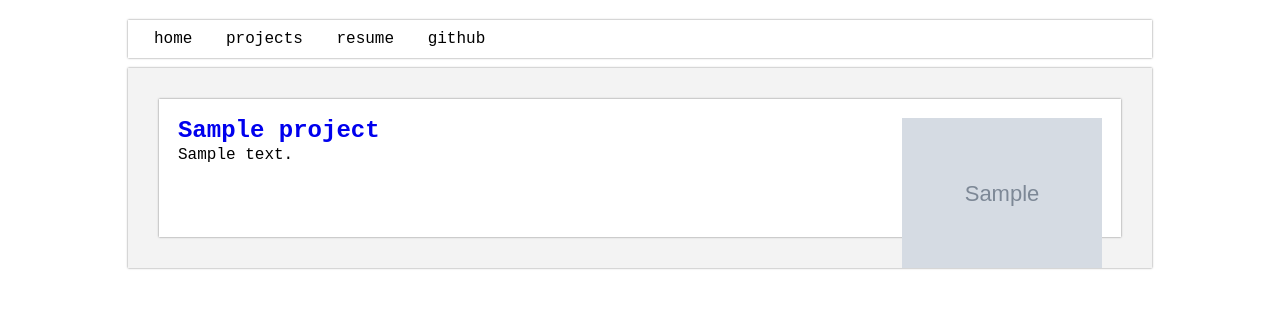
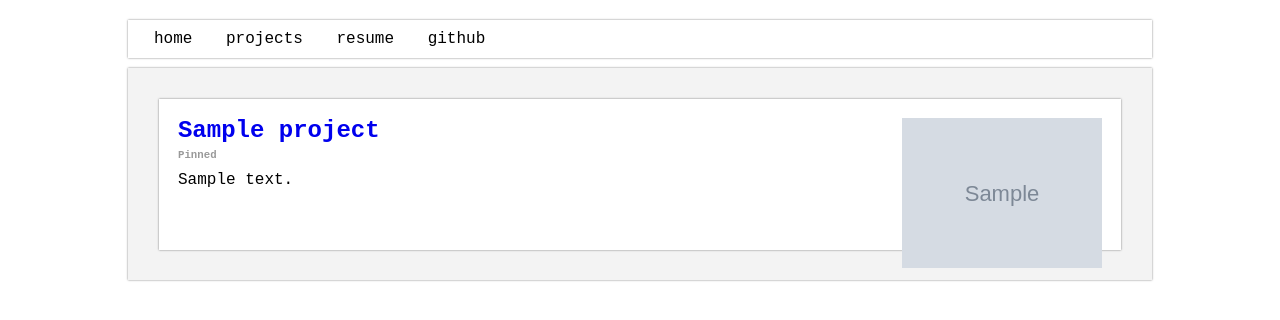
Before and after one commit to hrchlhck/simple-portfolio, a Django app: page /projects/ in a window 1280 px wide. Shown: the top 320 px of the page. Run offline with Django 3.2, Linux system fonts and the light colour scheme; tables that the repository leaves empty hold one stand-in row (values such as "Sample post"); grey boxes marked "Sample" are stand-in pictures.

Commit message:
Added pinned project option to model and added this feature into projects template

```diff
--- a/simple_portfolio/portfolio/models.py
+++ b/simple_portfolio/portfolio/models.py
@@ -7,11 +7,12 @@ from os.path import join
 class Project(models.Model):
     name = models.CharField(max_length=45)
     description = models.TextField(max_length=300)
-    url = models.URLField(verbose_name="URL")
-    img = models.ImageField(verbose_name="Image", upload_to='project_images')
+    url = models.URLField(verbose_name='URL')
+    img = models.ImageField(verbose_name='Image', upload_to='project_images')
+    pinned = models.BooleanField(default=False)
 
     class Meta:
-        ordering = ['name']
+        ordering = ['-pinned', 'name']
 
     def __str__(self):
         return self.name
--- a/simple_portfolio/portfolio/static/css/style.css
+++ b/simple_portfolio/portfolio/static/css/style.css
@@ -147,3 +147,7 @@ img {
     max-width: 100%;
     height: auto;
 }
+
+.pinned {
+    color: rgba(0, 0, 0, 0.4);
+}
--- a/simple_portfolio/portfolio/templates/portfolio/projects.html
+++ b/simple_portfolio/portfolio/templates/portfolio/projects.html
@@ -14,6 +14,9 @@
                                     {{ proj.name }}
                                 </a>
                             </h2>
+                            {% if proj.pinned %}
+                                <h6 class="pinned"> Pinned </h6>
+                            {% endif %}
                             <p> {{ proj.description }}</p>
                         </div>
                         <div class="project-column">
```
Also changed, not shown: simple_portfolio/portfolio/migrations/0005_auto_20200727_1522.py (added), simple_portfolio/portfolio/migrations/0006_auto_20200729_1244.py (added), simple_portfolio/portfolio/migrations/0007_auto_20200729_1314.py (added).
